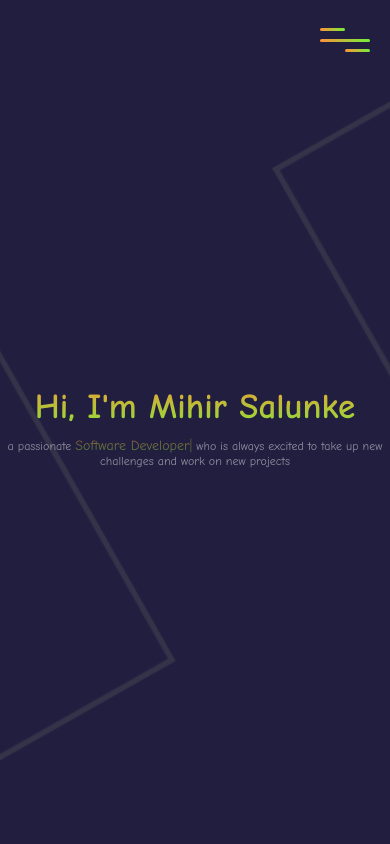
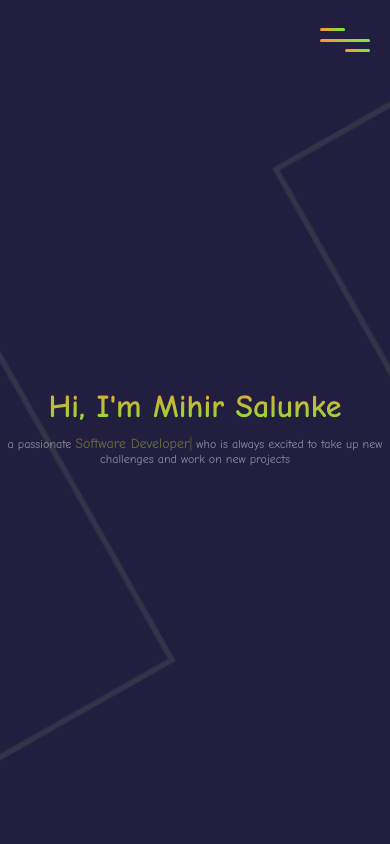
Before and after one commit to mihirsalunke/mihirsalunke.github.io, a plain HTML site: page index.html in a window 390 px wide. Shown: the top 844 px of the page. Drawn offline with nearby package versions, Linux system fonts and the light colour scheme.

Commit message:
make the website responsive

```diff
--- a/css/Kirloskar.css
+++ b/css/Kirloskar.css
@@ -6,7 +6,7 @@
 
 html{
     font-size: 10px;
-    font-family: "Comic Sans MS", cursive, sans-serif;
+    font-family: "Comic Sans MS", comic, sans-serif;
     color: #eee;
 }
 
--- a/css/Kloudq.css
+++ b/css/Kloudq.css
@@ -6,7 +6,7 @@
 
 html{
     font-size: 10px;
-    font-family: "Comic Sans MS", cursive, sans-serif;
+    font-family: "Comic Sans MS", comic, sans-serif;
     color: #eee;
 }
 
--- a/css/NEU.css
+++ b/css/NEU.css
@@ -6,7 +6,7 @@
 
 html{
     font-size: 10px;
-    font-family: "Comic Sans MS", cursive, sans-serif;
+    font-family: "Comic Sans MS", comic, sans-serif;
     color: #eee;
 }
 
--- a/css/Nokia.css
+++ b/css/Nokia.css
@@ -6,7 +6,7 @@
 
 html{
     font-size: 10px;
-    font-family: "Comic Sans MS", cursive, sans-serif;
+    font-family: "Comic Sans MS", comic, sans-serif;
     color: #eee;
 }
 
--- a/css/Uni-Tech.css
+++ b/css/Uni-Tech.css
@@ -6,7 +6,7 @@
 
 html{
     font-size: 10px;
-    font-family: "Comic Sans MS", cursive, sans-serif;
+    font-family: "Comic Sans MS", comic, sans-serif;
     color: #eee;
 }
 
--- a/css/main.css
+++ b/css/main.css
@@ -8,7 +8,7 @@
 
 html{
     font-size: 10px;
-    font-family: "Comic Sans MS", cursive, sans-serif;
+    font-family: "Comic Sans MS", comic, sans-serif;
     color: #eee;
 }
 
@@ -127,7 +127,7 @@ li{
 }
 
 .nav-link{
-    font-family: "Comic Sans MS", cursive, sans-serif;
+    font-family: "Comic Sans MS", comic, sans-serif;
     font-size: 3rem;
     padding: 1rem;
 }
@@ -204,7 +204,7 @@ li{
 
 .landing-text h1{
     font-size: 6rem;
-    font-family: "Comic Sans MS", cursive, sans-serif;
+    font-family: "Comic Sans MS", comic, sans-serif;
     background: linear-gradient(to bottom, #ff9238, #72f038);
     -webkit-background-clip: text;
     -webkit-text-fill-color: transparent;
@@ -220,7 +220,7 @@ li{
 }
 
 .landing-text h6 span{
-    font-family: "Comic Sans MS", cursive, sans-serif;
+    font-family: "Comic Sans MS", comic, sans-serif;
     font-size: 2.5rem;
     font-weight: 500;
     /* background: linear-gradient(to top, #ffe838, #fd57bf); */
@@ -402,7 +402,7 @@ li{
 }
 
 .exp-link{
-    font-family: "Comic Sans MS", cursive, sans-serif;
+    font-family: "Comic Sans MS", comic, sans-serif;
     font-size: 3rem;
 }
 
@@ -795,7 +795,7 @@ form{
     }
 
     .landing-text h1{
-        font-size: 3.5rem;
+        font-size: 3.2rem;
     }
 
     .landing-text h6{
--- a/css/project1.css
+++ b/css/project1.css
@@ -6,7 +6,7 @@
 
 html{
     font-size: 10px;
-    font-family: "Comic Sans MS", cursive, sans-serif;
+    font-family: "Comic Sans MS", comic, sans-serif;
     color: #eee;
 }
 
--- a/css/project2.css
+++ b/css/project2.css
@@ -6,7 +6,7 @@
 
 html{
     font-size: 10px;
-    font-family: "Comic Sans MS", cursive, sans-serif;
+    font-family: "Comic Sans MS", comic, sans-serif;
     color: #eee;
 }
 
--- a/css/project3.css
+++ b/css/project3.css
@@ -6,7 +6,7 @@
 
 html{
     font-size: 10px;
-    font-family: "Comic Sans MS", cursive, sans-serif;
+    font-family: "Comic Sans MS", comic, sans-serif;
     color: #eee;
 }
 
--- a/css/project4.css
+++ b/css/project4.css
@@ -6,7 +6,7 @@
 
 html{
     font-size: 10px;
-    font-family: "Comic Sans MS", cursive, sans-serif;
+    font-family: "Comic Sans MS", comic, sans-serif;
     color: #eee;
 }
 
```
